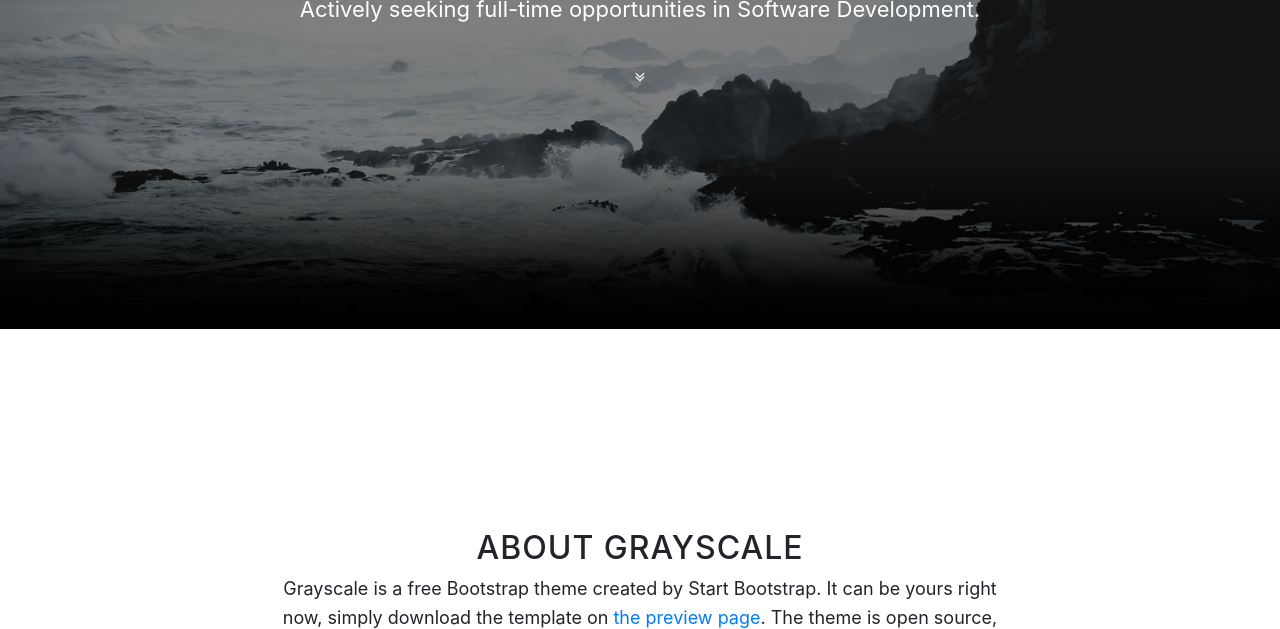
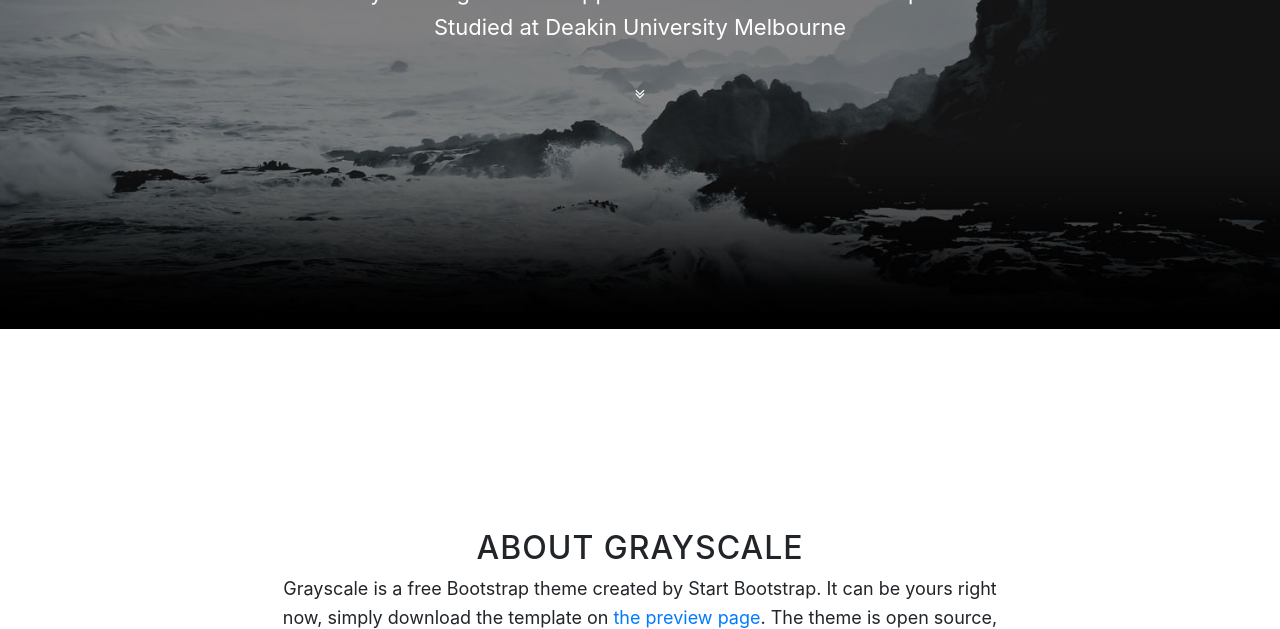
Before and after one commit to sahild92/startbootstrap-grayscale-gh-pages, a website with bundled scripts: page index.html in a window 1280 px wide. Shown: the part 471-1100 px from the top of the page. Built offline with nearby package versions, Linux system fonts and the light colour scheme.

Commit message:
intro
intro description

```diff
--- a/index.html
+++ b/index.html
@@ -56,7 +56,10 @@
           <div class="row">
             <div class="col-lg-8 mx-auto">
               <h1 class="brand-heading">SAHIL DESHPANDE</h1>
-              <p class="intro-text">Actively seeking full-time opportunities in Software Development.</p>
+
+              <p class="intro-text">Actively seeking full-time opportunities in Software Development.
+                <br> Studied at Deakin University Melbourne
+              </p>
               <a href="#about" class="btn btn-circle js-scroll-trigger">
                 <i class="fa fa-angle-double-down animated"></i>
               </a>
```
